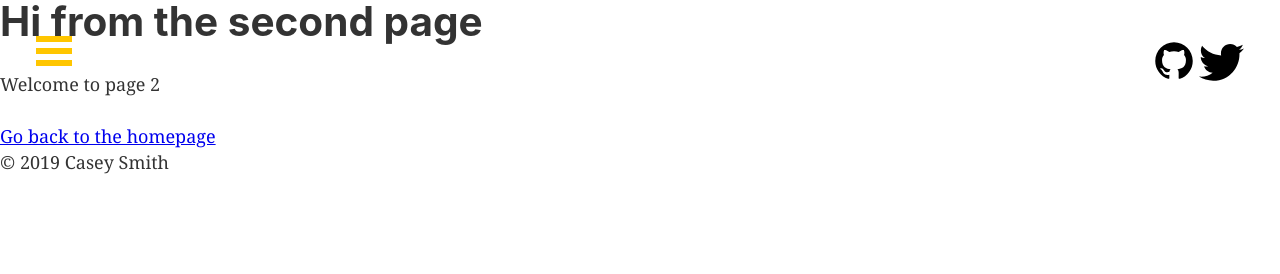
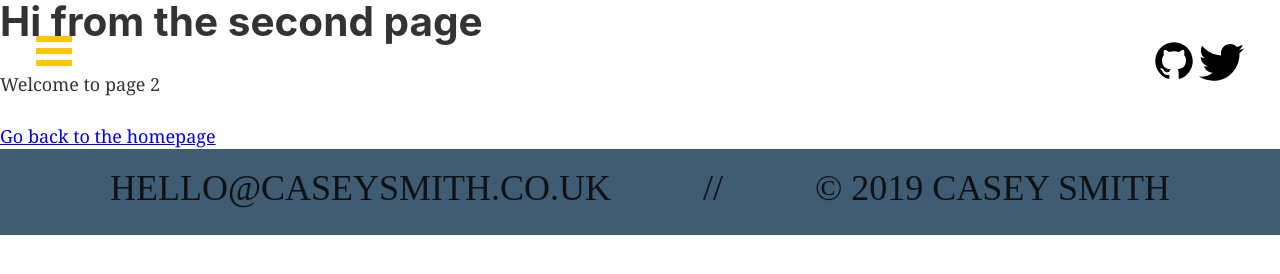
Before and after one commit to Casey6624/caseysmith-retro, a Gatsby site: page /page-2 in a window 1280 px wide. Built offline with nearby package versions, Linux system fonts and the light colour scheme; Gatsby itself is replaced by a stand-in of ours.

Commit message:
Basic footer added

```diff
--- /dev/null
+++ b/src/components/footer.js
@@ -0,0 +1,13 @@
+import React from "react"
+
+export default function Footer(props) {
+    return (
+        <div>
+            <footer className="footer">
+                <a className="emailAddress" href="mailto:hello@caseysmith.co.uk">HELLO@CASEYSMITH.CO.UK</a>
+                <p> // </p>
+                © {new Date().getFullYear()} CASEY SMITH
+            </footer>
+        </div>
+    )
+}
--- a/src/components/layout.css
+++ b/src/components/layout.css
@@ -675,6 +675,22 @@ pre tt:after {
   justify-content: space-between;
 }
 
+.footer{
+  background: #405C72;
+  text-align: center;
+  font-family: 'Bangers', cursive;
+  display: flex;
+  font-size: 2rem;
+  line-height: initial;
+  justify-content: space-evenly;
+  padding: 1rem 1rem 0 1rem;
+}
+
+.emailAddress{
+  text-decoration: none;
+  color: inherit;
+}
+
 .emojiContainer{
   text-align: center;
   display: flex;
--- a/src/components/layout.js
+++ b/src/components/layout.js
@@ -9,6 +9,7 @@ import React from "react"
 import PropTypes from "prop-types"
 import { useStaticQuery, graphql } from "gatsby"
 import Header from "./header"
+import Footer from "./footer"
 
 import "./layout.css"
 
@@ -33,9 +34,7 @@ const Layout = ({ children }) => {
       <div
       >
         <main>{children}</main>
-        <footer>
-          © {new Date().getFullYear()} Casey Smith
-        </footer>
+        <Footer />
       </div>
     </>
   )
```
